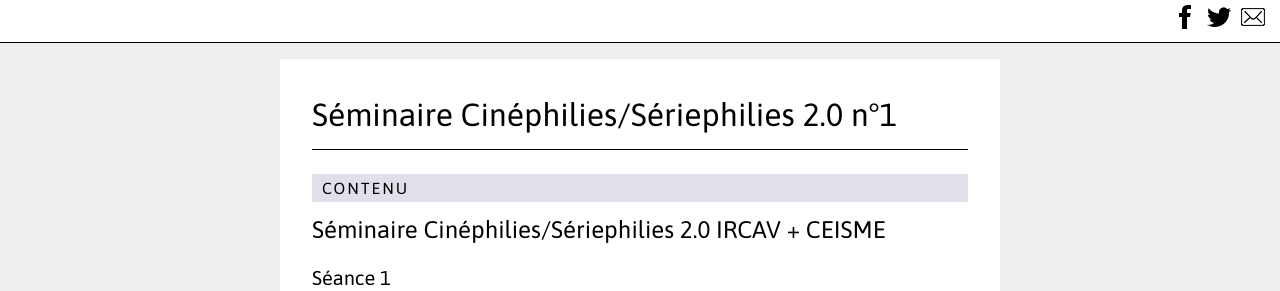
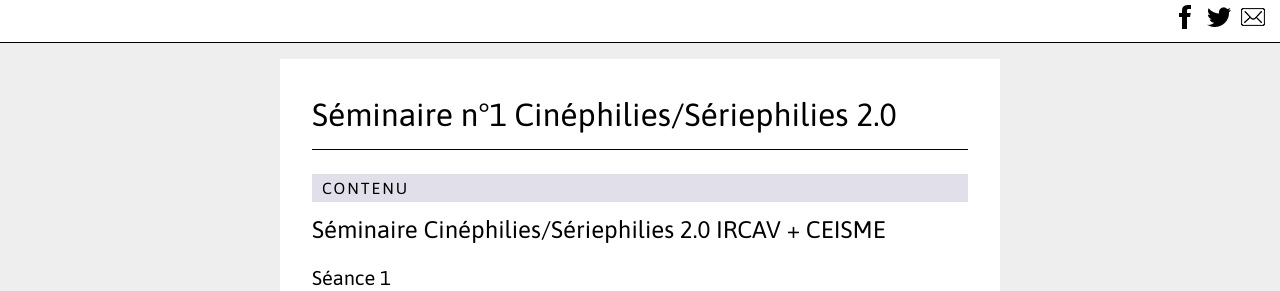
Before and after one commit to Labex-ICCA/Labex-ICCA.github.io, a Jekyll site: the page built from _posts/medias/2015-10-17-séance 1.md, in a window 1280 px wide. Shown: the part 373-664 px from the top of the page. Built offline with Jekyll 4.4.1, drawn with Linux system fonts in a browser that asks for light colours; Markdown is read by kramdown in place of the engine named in the settings.

```diff
--- a/_posts/medias/2015-10-17-séance 1.md
+++ b/_posts/medias/2015-10-17-séance 1.md
@@ -9,7 +9,7 @@ tags:
 "media-view": ""
 "media-rythm": ""
 published: true
-title: Séminaire Cinéphilies/Sériephilies 2.0 n°1
+title: Séminaire n°1 Cinéphilies/Sériephilies 2.0
 ---
 
 
```
